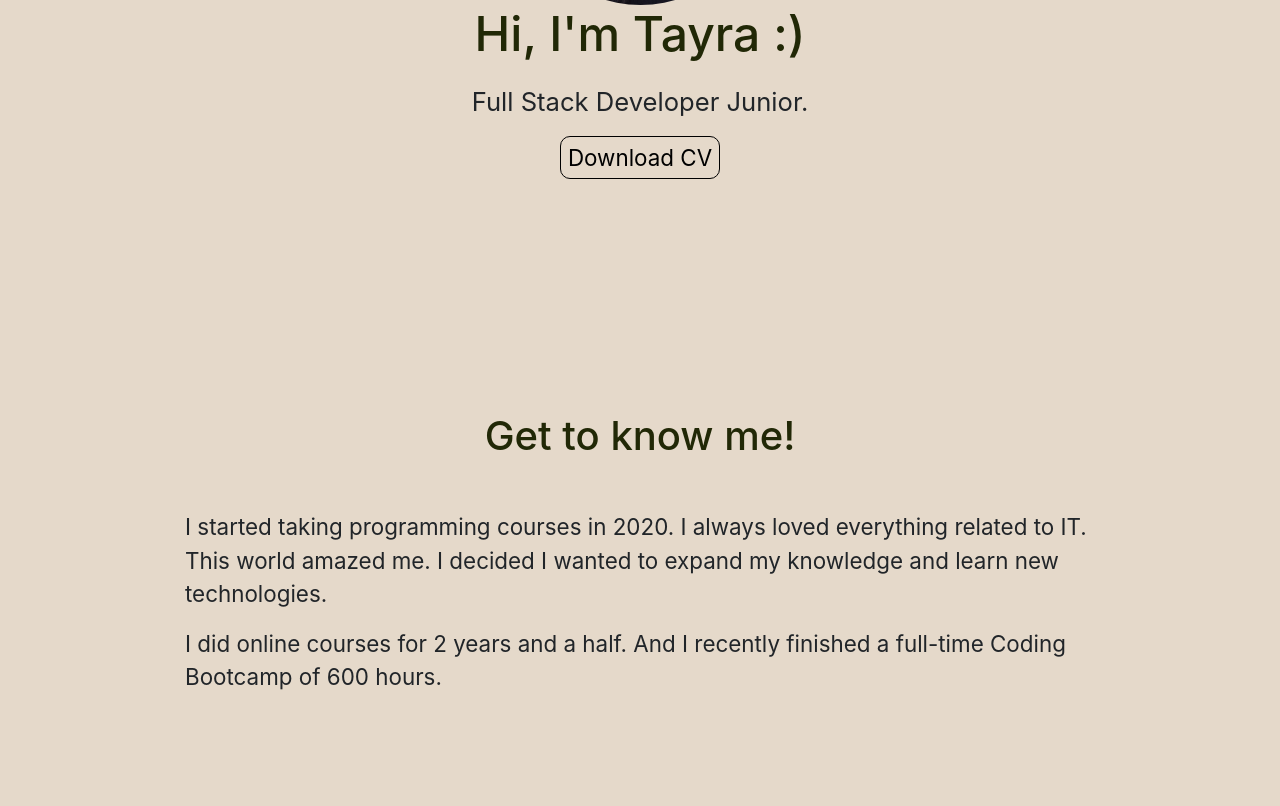
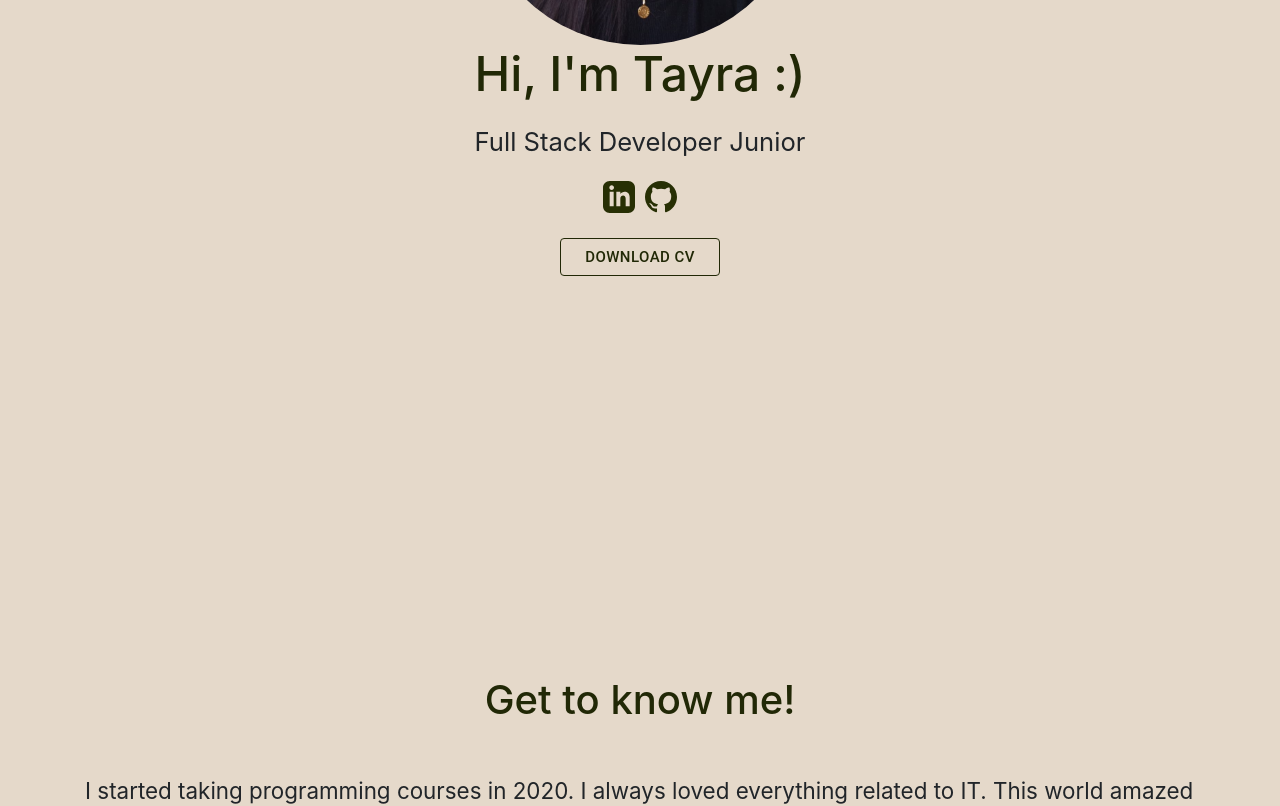
Before and after one commit to tayracutri/portfolio, a React (Create React App) app: page / in a window 1280 px wide. Shown: the part 460-1266 px from the top of the page. Built offline with nearby package versions, Linux system fonts and the light colour scheme.

Commit message:
footer added

```diff
--- a/public/index.html
+++ b/public/index.html
@@ -10,20 +10,11 @@
       content="Web site created using create-react-app"
     />
     <link rel="apple-touch-icon" href="%PUBLIC_URL%/logo192.png" />
-    <!--
-      manifest.json provides metadata used when your web app is installed on a
-      user's mobile device or desktop. See https://developers.google.com/web/fundamentals/web-app-manifest/
-    -->
+
+
     <link rel="manifest" href="%PUBLIC_URL%/manifest.json" />
-    <!--
-      Notice the use of %PUBLIC_URL% in the tags above.
-      It will be replaced with the URL of the `public` folder during the build.
-      Only files inside the `public` folder can be referenced from the HTML.
 
-      Unlike "/favicon.ico" or "favicon.ico", "%PUBLIC_URL%/favicon.ico" will
-      work correctly both with client-side routing and a non-root public URL.
-      Learn how to configure a non-root public URL by running `npm run build`.
-    -->
+    <!-- Bootstrap -->
     <link
     rel="stylesheet"
     href="https://cdn.jsdelivr.net/npm/bootstrap@5.2.0-beta1/dist/css/bootstrap.min.css"
@@ -31,6 +22,10 @@
     crossorigin="anonymous"
   />
   <link rel="stylesheet" href= "https://maxcdn.bootstrapcdn.com/bootstrap/4.0.0/css/bootstrap.min.css">
+
+  <!-- Footer -->
+  <link rel="stylesheet" href="https://cdnjs.cloudflare.com/ajax/libs/twitter-bootstrap/4.1.3/css/bootstrap.min.css">
+  <link rel="stylesheet" href="https://cdnjs.cloudflare.com/ajax/libs/ionicons/2.0.1/css/ionicons.min.css">
     <title>Tayra Cutri</title>
   </head>
   <body>
@@ -46,6 +41,11 @@
       To begin the development, run `npm start` or `yarn start`.
       To create a production bundle, use `npm run build` or `yarn build`.
     -->
+    <!-- Email -->
     <script src="https://smtpjs.com/v3/smtp.js"></script>
+
+    <!-- Footer -->
+    <script src="https://cdnjs.cloudflare.com/ajax/libs/jquery/3.2.1/jquery.min.js"></script>
+    <script src="https://cdnjs.cloudflare.com/ajax/libs/twitter-bootstrap/4.1.3/js/bootstrap.bundle.min.js"></script>
   </body>
 </html>
--- a/src/App.js
+++ b/src/App.js
@@ -6,6 +6,7 @@
 import Recent from "./components/Recent";
 import "./styles/index.css";
 import { Contact } from "./components/Contact";
+import Footer from "./components/Footer";
 
 function App() {
   return (
@@ -19,6 +20,7 @@
         <Recent />
         <Contact />
       </div>
+      <Footer />
     </>
   );
 }
--- a/src/components/About.jsx
+++ b/src/components/About.jsx
@@ -1,6 +1,7 @@
 import React from "react";
 import avatar from "../assets/profile.jpeg";
 import CV from "../assets/files/CV-Tayra Cutri.pdf";
+import { Button } from "@mui/material";
 import "../styles/About.css";
 
 const About = () => {
@@ -8,9 +9,43 @@
     <div className="about-container">
       <img src={avatar} alt="avatar" />
       <h1>Hi, I'm Tayra :)</h1>
-      <p>Full Stack Developer Junior.</p>
+      <p>Full Stack Developer Junior</p>
+      <div className="about-icons-container">
+        <a href="https://www.linkedin.com/in/tayracutri/" target="blank">
+          <svg
+            xmlns="http://www.w3.org/2000/svg"
+            width="32"
+            height="32"
+            viewBox="0 0 24 24"
+            style={{ marginRight: "10px" }}
+          >
+            <path
+              d="M19 0h-14c-2.761 0-5 2.239-5 5v14c0 2.761 2.239 5 5 5h14c2.762 0 5-2.239 5-5v-14c0-2.761-2.238-5-5-5zm-11 19h-3v-11h3v11zm-1.5-12.268c-.966 0-1.75-.79-1.75-1.764s.784-1.764 1.75-1.764 1.75.79 1.75 1.764-.783 1.764-1.75 1.764zm13.5 12.268h-3v-5.604c0-3.368-4-3.113-4 0v5.604h-3v-11h3v1.765c1.396-2.586 7-2.777 7 2.476v6.759z"
+              fill="#272f04"
+            ></path>
+          </svg>
+        </a>
+        <a href="https://github.com/tayracutri">
+          <svg
+            xmlns="http://www.w3.org/2000/svg"
+            width="32"
+            height="32"
+            viewBox="0 0 1024 1024"
+          >
+            <path
+              fill-rule="evenodd"
+              clip-rule="evenodd"
+              d="M8 0C3.58 0 0 3.58 0 8C0 11.54 2.29 14.53 5.47 15.59C5.87 15.66 6.02 15.42 6.02 15.21C6.02 15.02 6.01 14.39 6.01 13.72C4 14.09 3.48 13.23 3.32 12.78C3.23 12.55 2.84 11.84 2.5 11.65C2.22 11.5 1.82 11.13 2.49 11.12C3.12 11.11 3.57 11.7 3.72 11.94C4.44 13.15 5.59 12.81 6.05 12.6C6.12 12.08 6.33 11.73 6.56 11.53C4.78 11.33 2.92 10.64 2.92 7.58C2.92 6.71 3.23 5.99 3.74 5.43C3.66 5.23 3.38 4.41 3.82 3.31C3.82 3.31 4.49 3.1 6.02 4.13C6.66 3.95 7.34 3.86 8.02 3.86C8.7 3.86 9.38 3.95 10.02 4.13C11.55 3.09 12.22 3.31 12.22 3.31C12.66 4.41 12.38 5.23 12.3 5.43C12.81 5.99 13.12 6.7 13.12 7.58C13.12 10.65 11.25 11.33 9.47 11.53C9.76 11.78 10.01 12.26 10.01 13.01C10.01 14.08 10 14.94 10 15.21C10 15.42 10.15 15.67 10.55 15.59C13.71 14.53 16 11.53 16 8C16 3.58 12.42 0 8 0Z"
+              transform="scale(64)"
+              fill="#272f04"
+            ></path>
+          </svg>
+        </a>
+      </div>
       <a href={CV} download="CV-Tayra Cutri.pdf">
-        Download CV
+        <Button variant="outlined" type="submit" className="btn-cv">
+          Download CV
+        </Button>
       </a>
     </div>
   );
--- a/src/components/Footer.jsx
+++ b/src/components/Footer.jsx
@@ -1,7 +1,25 @@
 import React from "react";
+import "../styles/Footer.css";
 
 const Footer = () => {
-  return <div>Footer</div>;
+  return (
+    <div className="footer-basic">
+      <footer>
+        <div className="social">
+          <a href="https://github.com/tayracutri" target="blank">
+            <i className="icon ion-social-github"></i>
+          </a>
+          <a href="https://www.linkedin.com/in/tayracutri/">
+            <i className="icon ion-social-linkedin"></i>
+          </a>
+        </div>
+
+        <p className="copyright">
+          Tayra Cutri | Full Stack Developer Junior © 2022
+        </p>
+      </footer>
+    </div>
+  );
 };
 
 export default Footer;
--- a/src/components/MainNavbar.jsx
+++ b/src/components/MainNavbar.jsx
@@ -5,7 +5,13 @@
 
 const MainNavbar = () => {
   return (
-    <Navbar collapseOnSelect expand="lg" sticky="top" className="px-5">
+    <Navbar
+      collapseOnSelect
+      expand="lg"
+      sticky="top"
+      className="px-5"
+      style={{ backgroundColor: "#E5D9CA" }}
+    >
       <Navbar.Brand>TAYRA CUTRI</Navbar.Brand>
       <Navbar.Toggle aria-controls="responsive-navbar-nav" />
       <Navbar.Collapse id="responsive-navbar-nav">
--- a/src/components/Recent.jsx
+++ b/src/components/Recent.jsx
@@ -4,7 +4,7 @@
 const Recent = () => {
   return (
     <div className="recent" id="projects">
-      <h2>Recent Projects</h2>
+      <h2>Recent projects</h2>
       <div className="project-card">
         <img className="card-img-top" src={bikes} alt="Card cap" />
         <div>
--- a/src/styles/About.css
+++ b/src/styles/About.css
@@ -1,9 +1,12 @@
 .about-container{
-    padding: 150px;
-    height: 100vh;
+    padding: 100px 0;
     text-align: center;
 }
 
+.about-container img{
+    border-radius: 50%;
+    width: 30%;
+}
 .about-container h1{
     color: #212806;
     font-size: 3rem;
@@ -13,25 +16,24 @@
     margin: 20px 0;
 }
 
-.about-container a{
-    border: 1px solid #000;
-    border-radius: 10px;
-    color: #000;
-    font-size: 1.4rem;
-    padding: 7px;
-
+.about-icons-container{
+margin-bottom: 25px;
+}
+.btn-cv{
+    border: 1px solid #212806 !important;
+    color: #212806 !important;
+    font-size: 15px !important;
+    width: 10rem;
 }
 
-.about-container a:hover{
+.btn-cv:hover{
     background-color: #000;
     border: 1px solid #E5D9CA;
     color: #E5D9CA;
-    text-decoration: none;
+    text-decoration: none !important;
     transition: 0.3s;
 }
 
-.about-container img{
-    border-radius: 50%;
-    width: 30%;
-
+.about-container a{
+    text-decoration: none;
 }
--- a/src/styles/Contacts.css
+++ b/src/styles/Contacts.css
@@ -1,6 +1,17 @@
+.contact{
+    padding: 300px 0 120px 0;
+}
+
 .btn-send, .btn-send:hover{
-    border: 1px solid #212806;
-    color: #212806;
-    font-size: 18px;
-    width: 6rem;
+    border: 1px solid #212806 !important;
+    color: #212806 !important;
+    font-size: 15px !important;
+    width: 5.8rem;
 }
+
+.css-1sumxir-MuiFormLabel-root-MuiInputLabel-root.Mui-focused{
+  color:  #212806 !important;
+}
+.css-1t8l2tu-MuiInputBase-input-MuiOutlinedInput-input:focus{
+outline: red;
+}
--- /dev/null
+++ b/src/styles/Footer.css
@@ -0,0 +1,36 @@
+.footer-basic {
+    padding:20px 0;
+    background-color:#d7cab8;
+    color:#272828;
+  }
+
+  .footer-basic .social {
+    text-align:center;
+
+  }
+
+  .footer-basic .social > a {
+    font-size:24px;
+    width:40px;
+    height:40px;
+    line-height:40px;
+    display:inline-block;
+    text-align:center;
+    border-radius:50%;
+    border:1px solid rgb(130, 127, 127);
+    margin:0 8px;
+    color:inherit;
+    opacity:0.75;
+  }
+
+  .footer-basic .social > a:hover {
+    opacity:0.9;
+  }
+
+  .footer-basic .copyright {
+    margin-top:15px;
+    text-align:center;
+    font-size:18px;
+    color:rgb(112, 110, 110);
+    margin-bottom:0;
+  }
--- a/src/styles/GetToKnow.css
+++ b/src/styles/GetToKnow.css
@@ -1,6 +1,5 @@
 .getToKnow{
-    height: 100vh;
-    padding: 0 100px;
+    padding: 300px 0 0 0;
 }
 
 .getToKnow-container h2{
--- a/src/styles/Recent.css
+++ b/src/styles/Recent.css
@@ -1,5 +1,5 @@
 .recent{
-    height: 100vh;
+    padding: 300px 0 0 0;
 }
 .recent h2{
     color:#212806;
--- a/src/styles/Skills.css
+++ b/src/styles/Skills.css
@@ -1,6 +1,8 @@
+#skills{
+    padding: 300px 0 0 0;
+}
 .exp-container{
     display: flex;
-    height: 100vh;
     text-align: center;
 }
 
```
